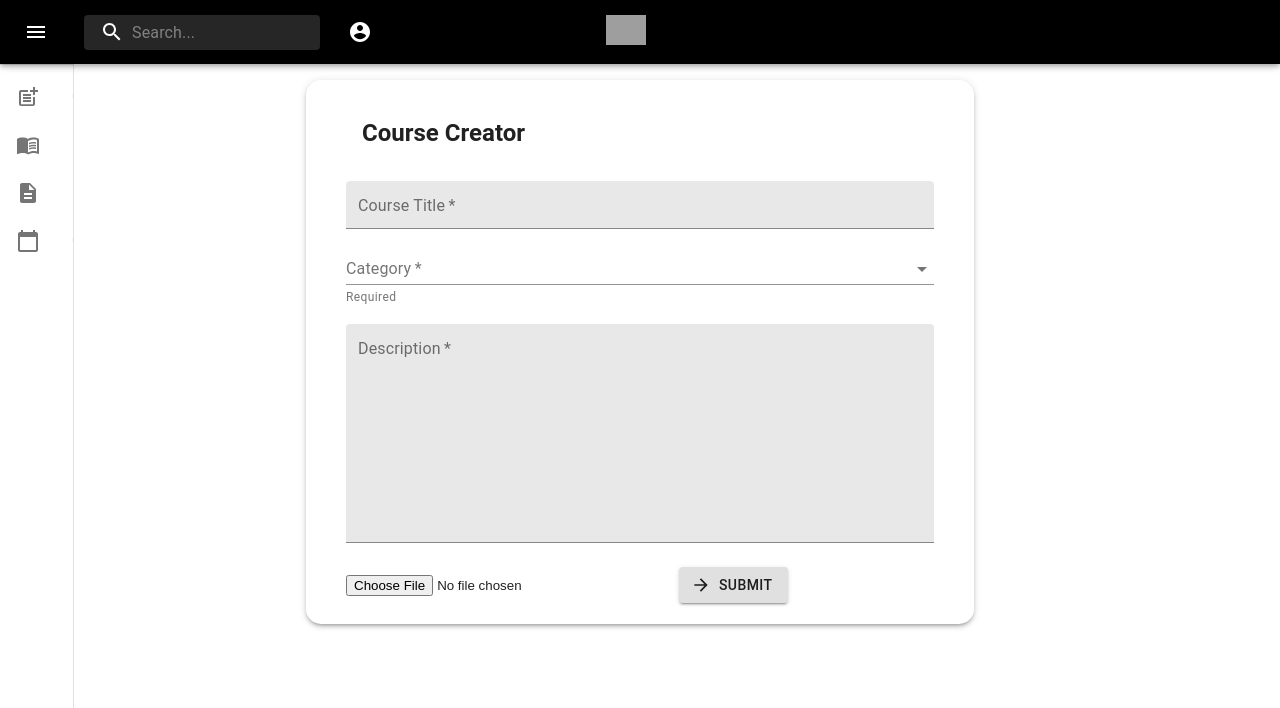
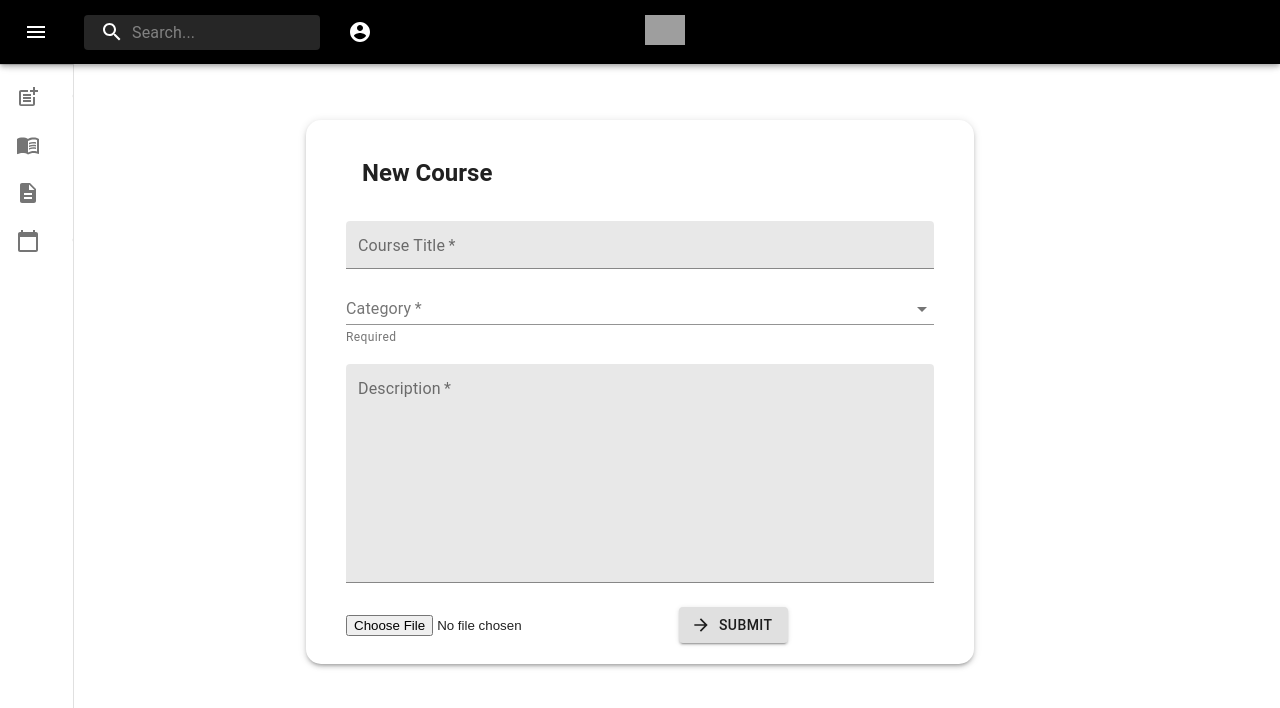
Before and after one commit to nlyra/SystemsEngineeringToolkit, a React (Create React App) app in the folder frontend/toolkit-webapp/: page /NewCourse in a window 1280 px wide. Shown: the top 708 px of the page. Built offline with nearby package versions, Linux system fonts and the light colour scheme; no server answers.

Commit message:
Added some styling changes for the UI
Nothing of functionality is altered

```diff
--- a/frontend/toolkit-webapp/src/components/TopNavBar.js
+++ b/frontend/toolkit-webapp/src/components/TopNavBar.js
@@ -65,7 +65,7 @@ const useStyles = makeStyles((theme) => ({
     },
     horizontalCenteringLogo: {
         position: 'absolute',
-        left: '63%',
+        left: '66%',
         top: '50%',
         transform: 'translate(-50%, -50%)'
     },
--- a/frontend/toolkit-webapp/src/pages/CourseCreatorNewCourse.js
+++ b/frontend/toolkit-webapp/src/pages/CourseCreatorNewCourse.js
@@ -94,7 +94,7 @@ function NewCourse(props) {
                     <form autoComplete="off" onSubmit={onSubmit}>
                         <Paper className={classes.paper} elevation={3} square={false}>
                             <Box m={2} pt={2}>
-                                <Typography className={classes.Title} variant="h5">Course Creator</Typography>
+                                <Typography className={classes.Title} variant="h5">{courseTitle == "" ? 'New Course' : courseTitle}</Typography>
                             </Box>
                             <div className={classes.TextBox}>
                                 <TextField color='primary'
--- a/frontend/toolkit-webapp/src/pages/ModuleCreator.js
+++ b/frontend/toolkit-webapp/src/pages/ModuleCreator.js
@@ -134,7 +134,7 @@ function ModuleCreator(props) {
                                     <FormHelperText>Required</FormHelperText>
                                 </FormControl>
 
-                                {type == 'Video' && <FileModule></FileModule>}
+                                {/* {type == 'Video' && <FileModule></FileModule>} */}
 
                             </div>
                             <Container className={classes.buttonGroup}>
--- a/frontend/toolkit-webapp/src/styles/courseStyle.js
+++ b/frontend/toolkit-webapp/src/styles/courseStyle.js
@@ -15,7 +15,7 @@ const courseStyles = makeStyles((theme) => ({
     {
         padding: '5px 40px 5px 40px',
         borderRadius: 15,
-        marginTop: theme.spacing(10),
+        marginTop: theme.spacing(15),
     },
 
     block:
--- a/frontend/toolkit-webapp/src/styles/loginStyle.js
+++ b/frontend/toolkit-webapp/src/styles/loginStyle.js
@@ -10,7 +10,7 @@ const loginStyles = makeStyles((theme) => ({
     container: {
         height: "100vh",
         width: "100vw",
-        backgroundColor: "rgba(0,0,0,0.5)",
+        backgroundColor: "rgba(0,0,0,0.9)",
         display: 'flex',
         justifyContent: 'center',
         alignItems: 'center'
--- a/frontend/toolkit-webapp/src/styles/moduleStyle.js
+++ b/frontend/toolkit-webapp/src/styles/moduleStyle.js
@@ -15,7 +15,7 @@ const moduleStyles = makeStyles((theme) => ({
     {
         padding: '5px 40px 5px 40px',
         borderRadius: 15,
-        marginTop: theme.spacing(10),
+        marginTop: theme.spacing(15),
     },
 
     block:
```
